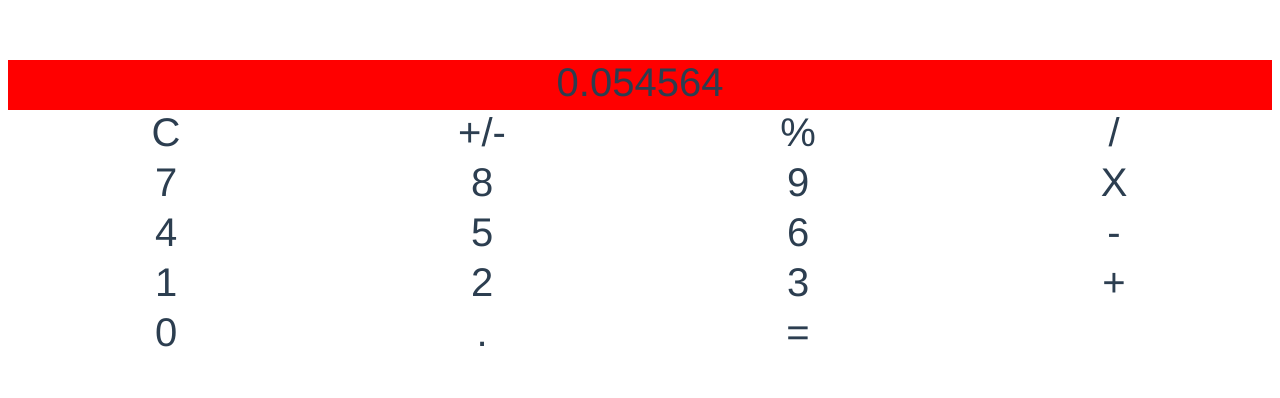
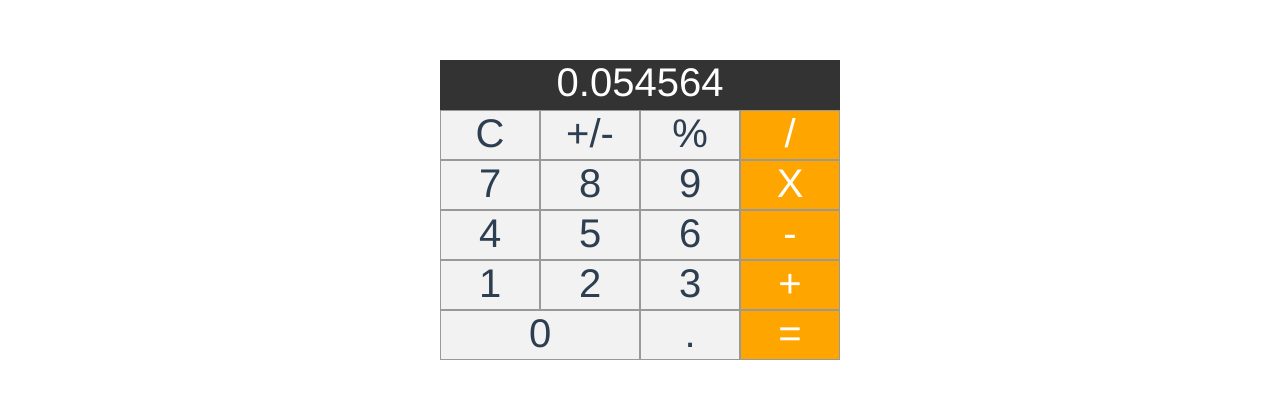
Before and after one commit to elkarouani/vuejs-calculator-app, a Vue app: page / in a window 1280 px wide. Shown: the top 398 px of the page. Built offline with nearby package versions, Linux system fonts and the light colour scheme.

Commit message:
Task: editing style on the calculator component

```diff
--- a/src/components/Calculator.vue
+++ b/src/components/Calculator.vue
@@ -1,25 +1,25 @@
 <template>
   <div class="Calculator">
     <div class="display">0.054564</div>
-    <div>C</div>
-    <div>+/-</div>
-    <div>%</div>
-    <div>/</div>
-    <div>7</div>
-    <div>8</div>
-    <div>9</div>
-    <div>X</div>
-    <div>4</div>
-    <div>5</div>
-    <div>6</div>
-    <div>-</div>
-    <div>1</div>
-    <div>2</div>
-    <div>3</div>
-    <div>+</div>
-    <div>0</div>
-    <div>.</div>
-    <div>=</div>
+    <div class="btn">C</div>
+    <div class="btn">+/-</div>
+    <div class="btn">%</div>
+    <div class="btn operator">/</div>
+    <div class="btn">7</div>
+    <div class="btn">8</div>
+    <div class="btn">9</div>
+    <div class="btn operator">X</div>
+    <div class="btn">4</div>
+    <div class="btn">5</div>
+    <div class="btn">6</div>
+    <div class="btn operator">-</div>
+    <div class="btn">1</div>
+    <div class="btn">2</div>
+    <div class="btn">3</div>
+    <div class="btn operator">+</div>
+    <div class="zero btn">0</div>
+    <div class="btn">.</div>
+    <div class="btn operator">=</div>
   </div>
 </template>
 
@@ -32,6 +32,8 @@
 <!-- Add "scoped" attribute to limit CSS to this component only -->
 <style scoped>
   .Calculator {
+    margin: 0 auto;
+    width: 400px;
     font-size: 40px;
     display: grid;
     grid-template-columns: repeat(4, 1fr);
@@ -40,6 +42,21 @@
 
   .display {
     grid-column: 1 / 5;
-    background-color: red;
+    background-color: #333;
+    color: white;
+  }
+
+  .zero {
+    grid-column: 1 / 3;
+  }
+
+  .btn {
+    background-color: #f2f2f2;
+    border: 1px solid #999;
+  }
+
+  .operator {
+    background-color: orange;
+    color: white;
   }
 </style>
```
